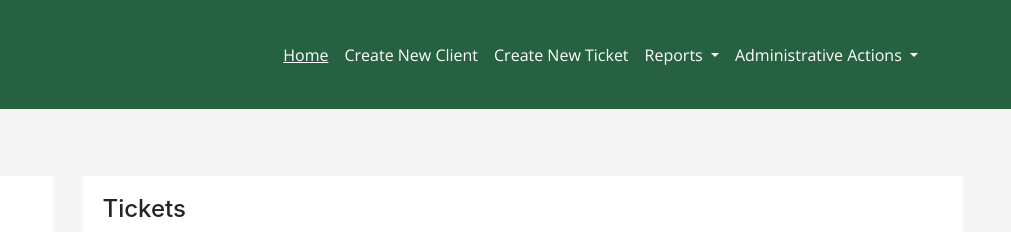
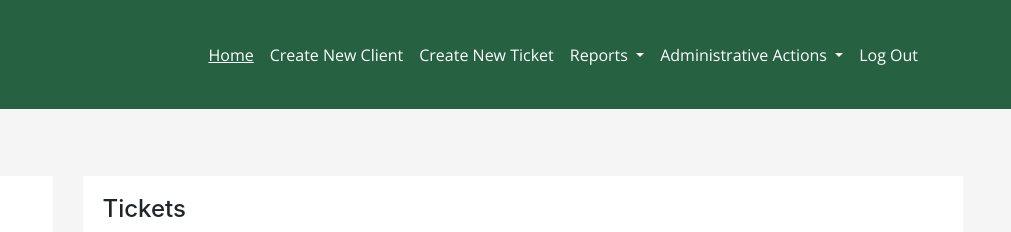
Before and after one commit to nguyenxx/capstone-sprint1, a plain HTML site: page dashboard.html in a window 1280 px wide. Shown: the top 232 px of the page, 269-1280 px from the left. Drawn offline with nearby package versions, Linux system fonts and the light colour scheme.

Commit message:
update log in

```diff
--- a/dashboard.html
+++ b/dashboard.html
@@ -87,6 +87,9 @@
                   Assign Items to Auction
                 </a>
               </div>
+            </li>
+            <li class="nav-item">
+              <a class="nav-link js-scroll-trigger" href="index.html" style="color: white;">Log Out</a>
             </li>
           </ul>
         </div>
```
Also changed, not shown: reports-customers.html (+3 -0 lines).
